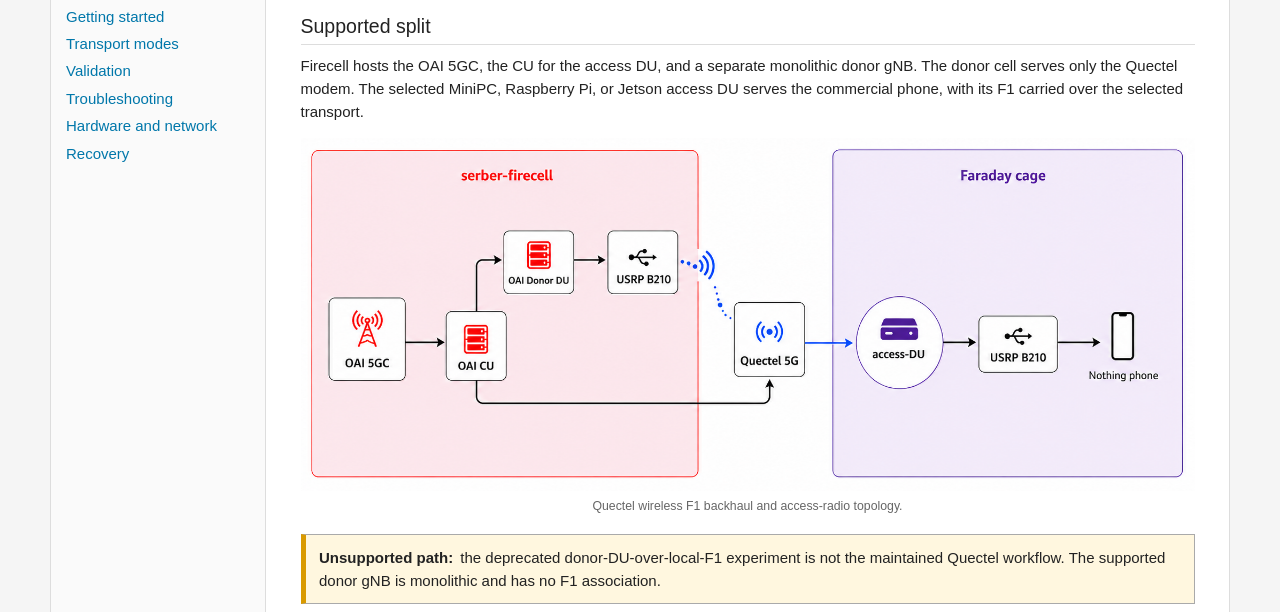
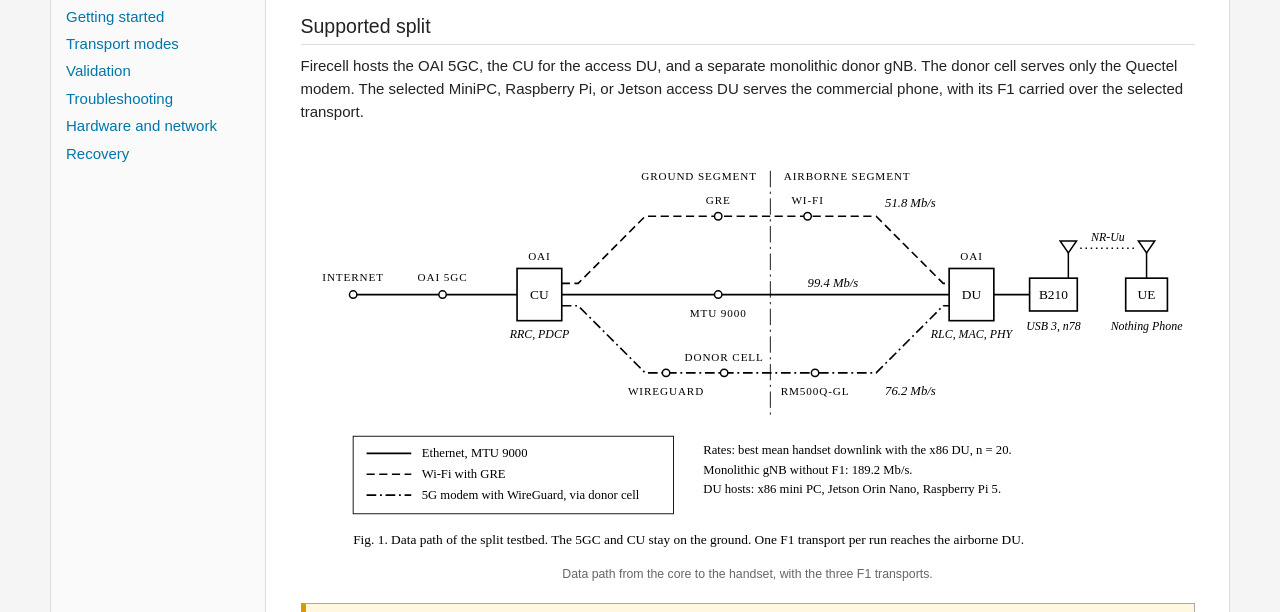
Before and after one commit to promaaa/oai-cu-du-lab, a plain HTML site: page wiki/architecture.html in a window 1280 px wide. Shown: the part 164-776 px from the top of the page. Drawn offline with Linux system fonts and the light colour scheme.

Commit message:
Replace README figures with an animated console, a journal-style data path and a matplotlib throughput plot
- docs/assets/operator-console.svg: 48 s animated oai-lab session (Jetson
  Ethernet F1 launch, PWS text change, stop) with fictional addresses.
- wiki/assets/images/architecture.svg: monochrome data-path figure with the
  three F1 transports, used by the README and the wiki architecture page.
- docs/assets/throughput.svg: DL/UL panels drawn by plot_throughput.py,
  which also checks the percentages quoted in the README.
- Remove the old PNG figures.

```diff
--- a/wiki/architecture.html
+++ b/wiki/architecture.html
@@ -5,8 +5,8 @@
 <main><h1>Architecture</h1><p class="from">From OAI CU/DU Lab</p>
 <h2>Supported split</h2><p>Firecell hosts the OAI 5GC, the CU for the access DU, and a separate monolithic donor gNB. The donor cell serves only the Quectel modem. The selected MiniPC, Raspberry Pi, or Jetson access DU serves the commercial phone, with its F1 carried over the selected transport.</p>
 <figure class="architecture-diagram">
-  <img src="assets/images/schema-architecture.png" width="1672" height="660" alt="OAI CU/DU lab topology: Firecell OAI 5GC and CU connect to a donor DU and B210 serving a Quectel 5G modem; the access DU in the Faraday cage connects through a second B210 to the test phone.">
-  <figcaption>Quectel wireless F1 backhaul and access-radio topology.</figcaption>
+  <img src="assets/images/architecture.svg" width="1200" height="566" alt="Data path: the OAI 5GC and CU on Firecell reach the airborne access DU over Ethernet, Wi-Fi with GRE, or the Quectel 5G modem with WireGuard through the donor cell; the DU drives the USRP B210 that serves the phone.">
+  <figcaption>Data path from the core to the handset, with the three F1 transports.</figcaption>
 </figure>
 <div class="warning"><strong>Unsupported path:</strong> the deprecated donor-DU-over-local-F1 experiment is not the maintained Quectel workflow. The supported donor gNB is monolithic and has no F1 association.</div>
 <h2>Monolithic reference</h2><p>The standalone Firecell core-plus-gNB mode remains the reference for checking core, RF, subscriber, PWS, and user-plane behavior independently of the split.</p>
```
Also changed, not shown: docs/assets/operator-console.png (deleted), docs/assets/operator-console.svg (added), docs/assets/throughput.png (deleted), docs/assets/throughput.svg (added), wiki/assets/images/architecture.svg (added), wiki/assets/images/schema-architecture.png (deleted), 2 other files.
